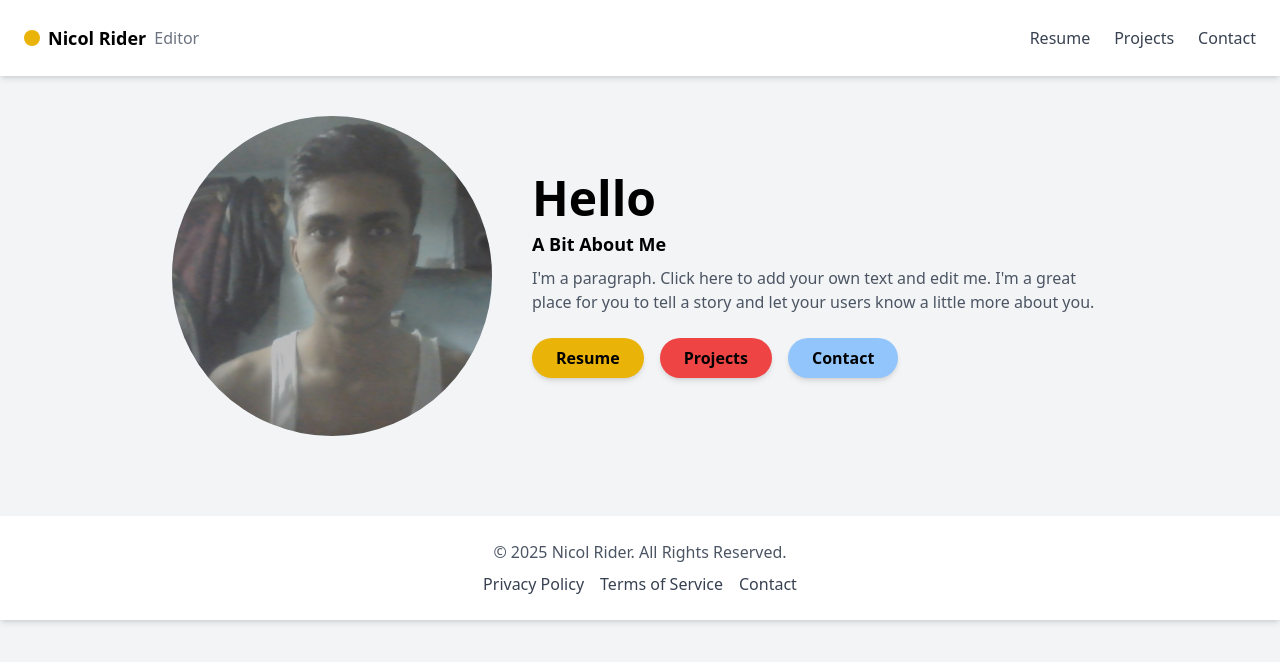
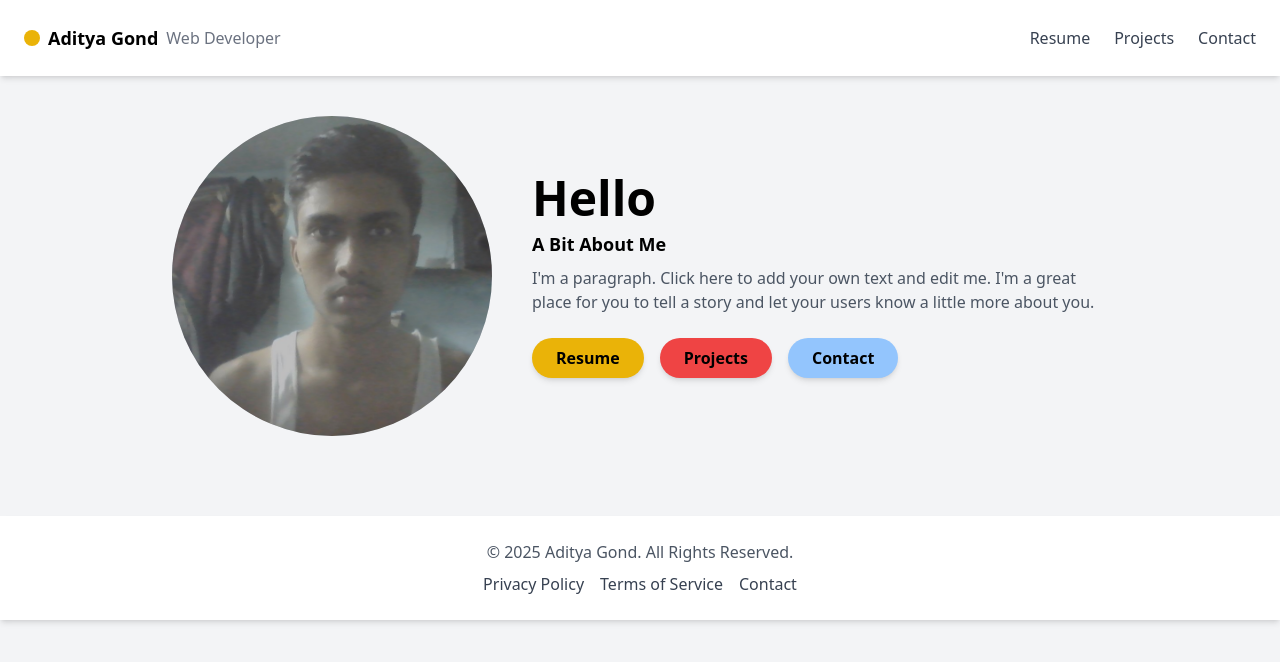
Before and after one commit to 031aditya/FSWD_Porfoliyo, a plain HTML site: page index.html in a window 1280 px wide. Drawn offline with nearby package versions, Linux system fonts and the light colour scheme.

Commit message:
index.html

```diff
--- a/index.html
+++ b/index.html
@@ -1,68 +1,3 @@
-<!-- <!DOCTYPE html>
-<html lang="en">
-
-<head>
-    <meta charset="UTF-8">
-    <meta name="viewport" content="width=device-width, initial-scale=1.0">
-    <title>Profile Page</title>
-    <script src="https://cdn.tailwindcss.com"></script>
-</head>
-
-<body class="bg-gray-100">
-    <header class="flex justify-between items-center p-6 bg-white shadow-md">
-        <div class="flex items-center space-x-2">
-            <div class="w-4 h-4 bg-yellow-500 rounded-full"></div>
-            <h1 class="text-lg font-bold">Aditya Gond</h1>
-        </div>
-        <nav>
-            <ul class="flex space-x-6 text-gray-700">
-                <li><a href="#resume" class="hover:underline">Resume</a></li>
-                <li><a href="#projects" class="hover:underline">Projects</a></li>
-                <li><a href="#contact" class="hover:underline">Contact</a></li>
-            </ul>
-        </nav>
-    </header>
-
-    <main class="flex flex-col md:flex-row items-center justify-center text-center md:text-left p-40">
-        <div class="w-64 h-64 md:w-80 md:h-80 bg-gray-300 rounded-full overflow-hidden">
-            <img src="profile.jpg" alt="Profile Picture" class="w-full h-full object-cover">
-        </div>
-        <div class="mt-6 md:mt-0 md:ml-10 max-w-xl">
-            <h2 class="text-5xl font-bold">Hello</h2>
-            <h3 class="text-lg font-semibold mt-2">A Bit About Me</h3>
-            <p class="text-gray-600 mt-2">I'm a paragraph. Click here to add your own text and edit me. I'm a great
-                place for you to tell a story and let your users know a little more about you.</p>
-            <div class="flex space-x-4 mt-6">
-                <a href="#resume" class="bg-yellow-500 text-black font-bold py-2 px-6 rounded-full shadow-md">Resume</a>
-                <a href="#projects"
-                    class="bg-red-500 text-black font-bold py-2 px-6 rounded-full shadow-md">Projects</a>
-                <a href="#contact" class="bg-blue-300 text-black font-bold py-2 px-6 rounded-full shadow-md">Contact</a>
-            </div>
-        </div>
-    </main>
-
-    <footer class="bg-white shadow-md mt-10 p-6 text-center">
-        <p class="text-gray-600">&copy; 2025 Nicol Rider. All Rights Reserved.</p>
-        <div class="flex justify-center space-x-4 mt-2">
-            <a href="#" class="text-gray-700 hover:underline">Privacy Policy</a>
-            <a href="#" class="text-gray-700 hover:underline">Terms of Service</a>
-            <a href="#" class="text-gray-700 hover:underline">Contact</a>
-        </div>
-    </footer>
-</body>
-
-</html> -->
-
-
-
-
-
-
-
-
-
-
-
 <!DOCTYPE html>
 <html lang="en">
 <head>
@@ -75,8 +10,8 @@
     <header class="flex flex-wrap justify-between items-center p-6 bg-white shadow-md">
         <div class="flex items-center space-x-2">
             <div class="w-4 h-4 bg-yellow-500 rounded-full"></div>
-            <h1 class="text-lg font-bold">Nicol Rider</h1>
-            <span class="text-gray-500">Editor</span>
+            <h1 class="text-lg font-bold">Aditya Gond</h1>
+            <span class="text-gray-500">Web Developer</span>
         </div>
         <nav>
             <ul class="flex flex-wrap space-x-4 md:space-x-6 text-gray-700">
@@ -104,7 +39,7 @@
     </main>
 
     <footer class="bg-white shadow-md mt-10 p-6 text-center">
-        <p class="text-gray-600">&copy; 2025 Nicol Rider. All Rights Reserved.</p>
+        <p class="text-gray-600">&copy; 2025 Aditya Gond. All Rights Reserved.</p>
         <div class="flex flex-wrap justify-center space-x-4 mt-2">
             <a href="#" class="text-gray-700 hover:underline">Privacy Policy</a>
             <a href="#" class="text-gray-700 hover:underline">Terms of Service</a>
```
